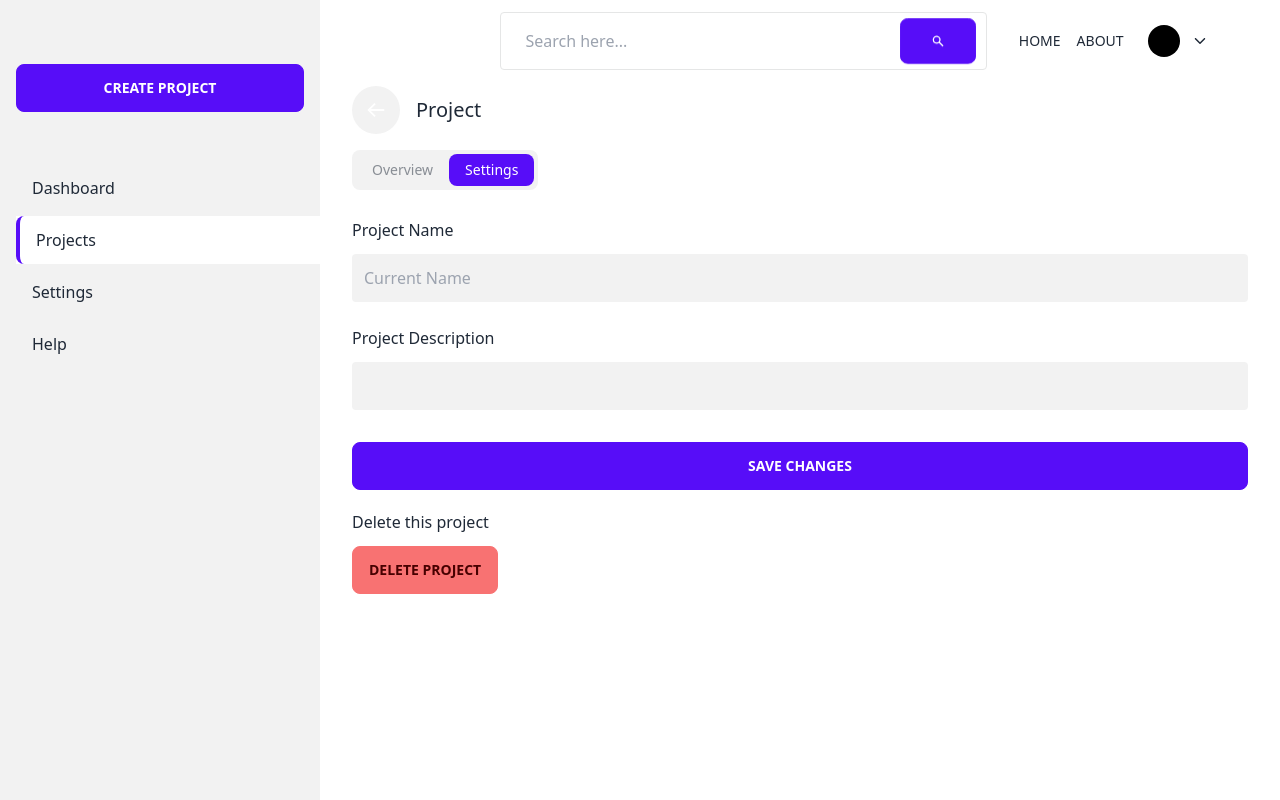
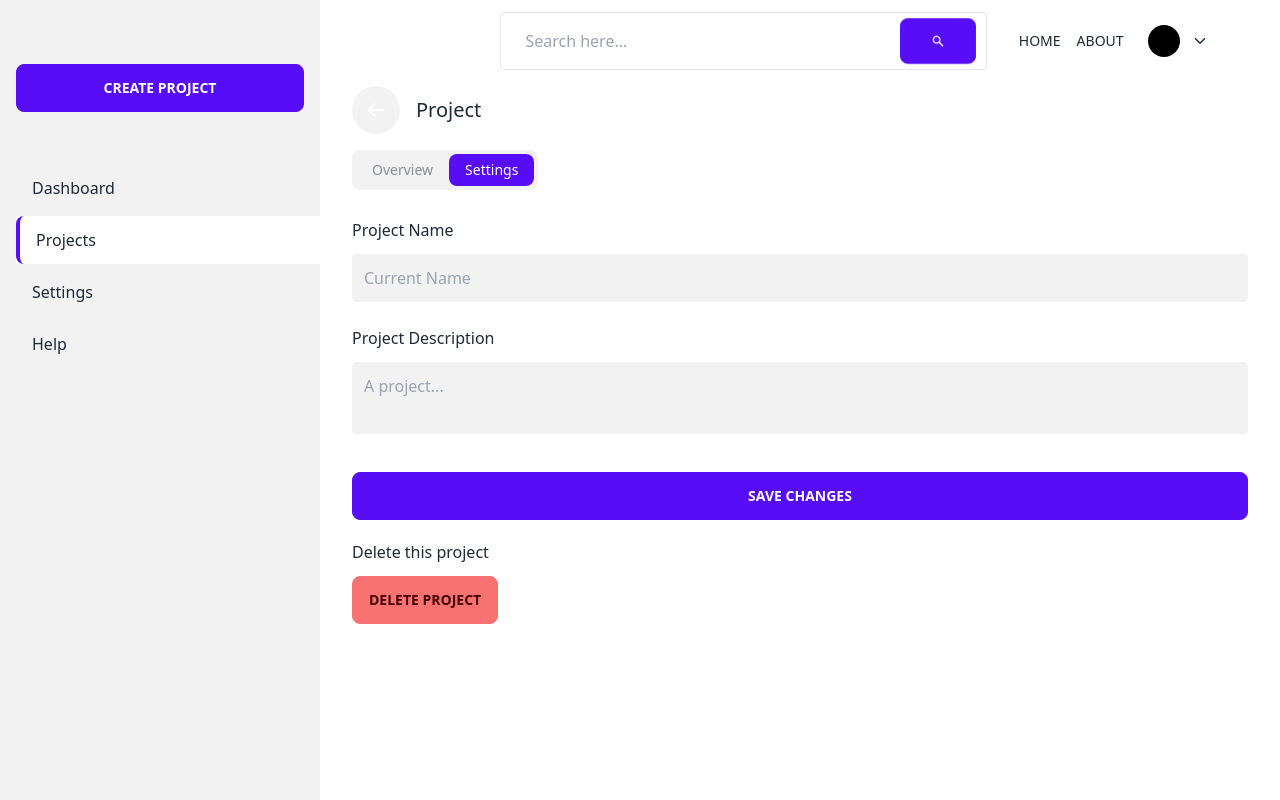
Before and after one commit to princecodes247/veldora-app, a React (Vite) app: page /projects/1/settings in a window 1280 px wide. Built offline with nearby package versions, Linux system fonts and the light colour scheme.

Commit message:
feat: update auth and settings page

```diff
--- a/src/api/auth.js
+++ b/src/api/auth.js
@@ -29,7 +29,7 @@ api.interceptors.response.use(
   async (error) => {
     const originalRequest = error.config;
     const errMessage = error.response.data.message;
-    if (errMessage.includes("not logged in") && !originalRequest._retry) {
+    if (errMessage.includes("Invalid token") && !originalRequest._retry) {
       originalRequest._retry = true;
       await refreshAccessToken();
       return api(originalRequest);
--- a/src/api/projects.js
+++ b/src/api/projects.js
@@ -1,7 +1,7 @@
 import api from "./config";
 
 export const getUserProjects = (page, limit) => {
-  return api.get("/api/v1/projects", {
+  return api.get(`/api/v1/projects?page=${page}&limit=${limit}`, {
     headers: {
       "Content-Type": "application/json",
       Authorization: `Bearer ${JSON.parse(
--- /dev/null
+++ b/src/components/modals/DeleteModal.jsx
@@ -0,0 +1,28 @@
+import React from "react";
+
+export default function DeleteModal() {
+  return (
+    <>
+      <input type="checkbox" id="delete-modal" className="modal-toggle" />
+      <label htmlFor="delete-modal" className="modal cursor-pointer">
+        <label className="modal-box relative" htmlFor="">
+          <h3 className="text-lg font-bold">Are you sure?</h3>
+
+          <p>
+            This action cannot be undone. Please type <b>prrroject</b> to
+            confirm.
+          </p>
+          <input
+            className="p-3 mt-3 bg-base-200 rounded text-base-content w-full"
+            type="text"
+            placeholder="Project Name"
+          />
+
+          <button type="button">
+            Delete the project, I understand the consquences
+          </button>
+        </label>
+      </label>
+    </>
+  );
+}
--- a/src/hooks/useAuth.jsx
+++ b/src/hooks/useAuth.jsx
@@ -89,6 +89,8 @@ function useProvideAuth() {
   // Return the user object and auth methods
   return {
     user,
+    accessToken,
+    refreshToken,
     signin,
     signup,
     signout,
--- a/src/pages/projects/settings.jsx
+++ b/src/pages/projects/settings.jsx
@@ -1,4 +1,5 @@
 import FormLayout from "../../components/layouts/FormLayout";
+import DeleteModal from "../../components/modals/DeleteModal";
 
 function ProjectSettings() {
   return (
@@ -15,9 +16,9 @@ function ProjectSettings() {
           </label>
           <label className="my-3 w-full">
             <p>Project Description</p>
-            <input
-              type="text"
-              className="p-3 mt-3 bg-base-200 rounded text-base-content w-full"
+            <textarea
+              placeholder="A project..."
+              className="p-3 mt-3 bg-base-200 rounded text-base-content w-full resize-none"
             />
           </label>
 
@@ -27,9 +28,14 @@ function ProjectSettings() {
         </form>
         <label>
           <p>Delete this project</p>
-          <button className="btn btn-error mt-3" type="button">
+          <label
+            htmlFor="delete-modal"
+            className="btn btn-error mt-3"
+            type="button"
+          >
             Delete Project
-          </button>
+          </label>
+          <DeleteModal />
         </label>
       </section>
     </FormLayout>
```
